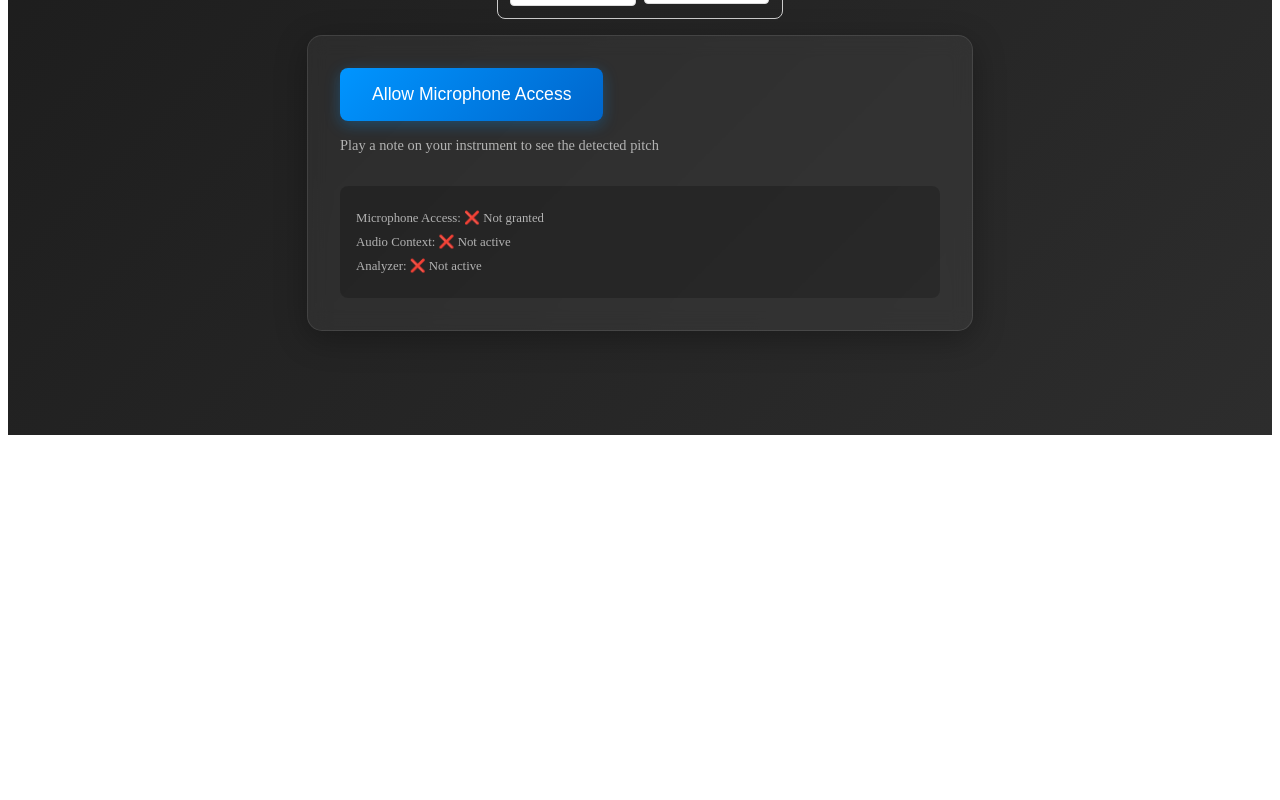
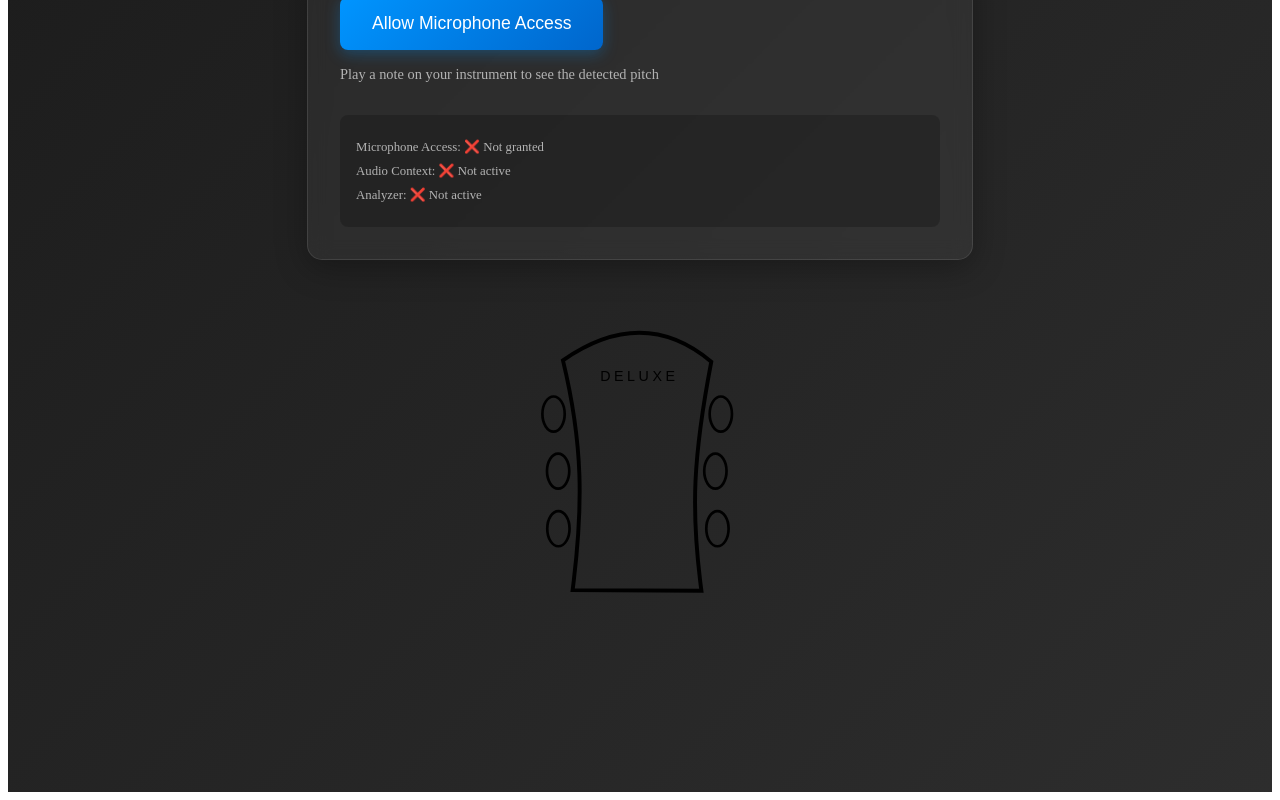
Before and after one commit to TimWallaceDev/Tuner, a React (Vite) app: page / in a window 1280 px wide. Shown: the part 437-1237 px from the top of the page. Before the commit the page ends 880 px from the top, so only its background shows below. Built offline with nearby package versions, Linux system fonts and the light colour scheme.

Commit message:
add headstock graphic to home page

```diff
--- /dev/null
+++ b/src/Components/HeadStock.jsx
@@ -0,0 +1,255 @@
+import { useState } from "react";
+
+export function Headstock({ instrument }) {
+
+    console.log(instrument)
+
+    const [activeString, setActiveString] = useState(null);
+
+    const handlePegClick = (stringId) => {
+        setActiveString(activeString === stringId ? null : stringId);
+    };
+
+    const getPegFill = (stringId) => {
+        return activeString === stringId ? '#10B981' : 'transparent';
+    };
+
+    const getPegStroke = (stringId) => {
+        return activeString === stringId ? '#10B981' : '#000000';
+    };
+
+    if (instrument === "guitar") {
+        return (
+            <svg
+                width="400"
+                height="500"
+                viewBox="0 0 210 297"
+                version="1.1"
+                className="max-w-full h-auto"
+            >
+                {/* Headstock body */}
+                <path
+                    style={{
+                        fill: 'transparent',
+                        stroke: '#000000',
+                        strokeWidth: 2.32518,
+                        strokeOpacity: 1
+                    }}
+                    d="M 64.966777,196.10263 C 71.461204,145.30912 71.1023,108.89707 59.233186,59.622389 92.33014,36.651029 121.3659,38.595133 147.33328,60.457796 136.71351,115.96824 134.97312,147.97916 141.47749,196.43849 Z"
+                />
+
+                {/* Left side tuning pegs (strings 6, 5, 4) */}
+                <ellipse
+                    id="peg-6"
+                    style={{
+                        fill: getPegFill(6),
+                        stroke: getPegStroke(6),
+                        strokeWidth: 1.58803,
+                        strokeOpacity: 1,
+                        cursor: 'pointer'
+                    }}
+                    cx="53.651386"
+                    cy="91.49115"
+                    rx="6.6219592"
+                    ry="10.405935"
+                    onClick={() => handlePegClick(6)}
+                />
+                <ellipse
+                    id="peg-5"
+                    style={{
+                        fill: getPegFill(5),
+                        stroke: getPegStroke(5),
+                        strokeWidth: 1.58803,
+                        strokeOpacity: 1,
+                        cursor: 'pointer'
+                    }}
+                    cx="56.369587"
+                    cy="125.40166"
+                    rx="6.6219592"
+                    ry="10.405935"
+                    onClick={() => handlePegClick(5)}
+                />
+                <ellipse
+                    id="peg-4"
+                    style={{
+                        fill: getPegFill(4),
+                        stroke: getPegStroke(4),
+                        strokeWidth: 1.58803,
+                        strokeOpacity: 1,
+                        cursor: 'pointer'
+                    }}
+                    cx="56.531563"
+                    cy="159.61275"
+                    rx="6.6219592"
+                    ry="10.405935"
+                    onClick={() => handlePegClick(4)}
+                />
+
+                {/* Right side tuning pegs (strings 3, 2, 1) */}
+                <ellipse
+                    id="peg-3"
+                    style={{
+                        fill: getPegFill(3),
+                        stroke: getPegStroke(3),
+                        strokeWidth: 1.58803,
+                        strokeOpacity: 1,
+                        cursor: 'pointer'
+                    }}
+                    cx="151"
+                    cy="159.61275"
+                    rx="6.6219592"
+                    ry="10.405935"
+                    onClick={() => handlePegClick(3)}
+                />
+                <ellipse
+                    id="peg-2"
+                    style={{
+                        fill: getPegFill(2),
+                        stroke: getPegStroke(2),
+                        strokeWidth: 1.58803,
+                        strokeOpacity: 1,
+                        cursor: 'pointer'
+                    }}
+                    cx="149.78"
+                    cy="125.40166"
+                    rx="6.6219592"
+                    ry="10.405935"
+                    onClick={() => handlePegClick(2)}
+                />
+                <ellipse
+                    id="peg-1"
+                    style={{
+                        fill: getPegFill(1),
+                        stroke: getPegStroke(1),
+                        strokeWidth: 1.58803,
+                        strokeOpacity: 1,
+                        cursor: 'pointer'
+                    }}
+                    cx="153"
+                    cy="91.49115"
+                    rx="6.6219592"
+                    ry="10.405935"
+                    onClick={() => handlePegClick(1)}
+                />
+
+                {/* Brand text */}
+                <text
+                    style={{
+                        fontSize: '8.46667px',
+                        letterSpacing: '2.11667px',
+                        fill: '#000000',
+                        stroke: 'none',
+                        fontFamily: 'Arial, sans-serif'
+                    }}
+                    x="81.355515"
+                    y="71.895561"
+                >
+                    DELUXE
+                </text>
+            </svg>
+        )
+    }
+    else if (instrument === "ukulele") {
+        return (
+            <svg
+                width="400"
+                height="300"
+                viewBox="0 0 210 200"
+                version="1.1"
+                className="max-w-full h-auto"
+            >
+                {/* Ukulele headstock body */}
+                <path
+                    style={{
+                        fill: 'transparent',
+                        stroke: '#000000',
+                        strokeWidth: 2.00995,
+                        strokeOpacity: 1
+                    }}
+                    d="M 65.903438,153.63488 C 72.422368,115.82269 72.06211,88.716492 60.148215,52.034969 93.37004,34.934412 122.51535,36.381661 148.5807,52.65687 137.92087,93.980479 136.17391,117.81035 142.70282,153.8849 Z"
+                />
+
+                {/* Left side tuning pegs (strings 4, 3) */}
+                <ellipse
+                    id="peg-4"
+                    style={{
+                        fill: getPegFill(4),
+                        stroke: getPegStroke(4),
+                        strokeWidth: 1.58803,
+                        strokeOpacity: 1,
+                        cursor: 'pointer'
+                    }}
+                    cx="53.651386"
+                    cy="91.49115"
+                    rx="6.6219592"
+                    ry="10.405935"
+                    onClick={() => handlePegClick(4)}
+                />
+                <ellipse
+                    id="peg-3"
+                    style={{
+                        fill: getPegFill(3),
+                        stroke: getPegStroke(3),
+                        strokeWidth: 1.58803,
+                        strokeOpacity: 1,
+                        cursor: 'pointer'
+                    }}
+                    cx="56.369587"
+                    cy="125.40166"
+                    rx="6.6219592"
+                    ry="10.405935"
+                    onClick={() => handlePegClick(3)}
+                />
+
+                {/* Right side tuning pegs (strings 2, 1) */}
+                <ellipse
+                    id="peg-2"
+                    style={{
+                        fill: getPegFill(2),
+                        stroke: getPegStroke(2),
+                        strokeWidth: 1.58803,
+                        strokeOpacity: 1,
+                        cursor: 'pointer'
+                    }}
+                    cx="149.78"
+                    cy="125.40166"
+                    rx="6.6219592"
+                    ry="10.405935"
+                    onClick={() => handlePegClick(2)}
+                />
+                <ellipse
+                    id="peg-1"
+                    style={{
+                        fill: getPegFill(1),
+                        stroke: getPegStroke(1),
+                        strokeWidth: 1.58803,
+                        strokeOpacity: 1,
+                        cursor: 'pointer'
+                    }}
+                    cx="152.5"
+                    cy="91.49115"
+                    rx="6.6219592"
+                    ry="10.405935"
+                    onClick={() => handlePegClick(1)}
+                />
+
+                {/* Brand text */}
+                <text
+                    style={{
+                        fontSize: '8.46667px',
+                        letterSpacing: '2.11667px',
+                        fill: '#000000',
+                        stroke: 'none',
+                        fontFamily: 'Arial, sans-serif'
+                    }}
+                    x="81.355515"
+                    y="71.895561"
+                >
+                    DELUXE
+                </text>
+            </svg>
+        )
+    }
+
+    return <div>Graphics coming soon...</div>
+}
--- a/src/Pages/HomePage/HomePage.jsx
+++ b/src/Pages/HomePage/HomePage.jsx
@@ -3,6 +3,7 @@ import './HomePage.scss';
 import TunerDisplay from '../../Components/TunerDisplay';
 // import { ARC_SEGMENTS, MAX_POINTER_CENTS } from '../../constants/tuner'; // Only if used directly in HomePage JSX
 import { NOTE_FREQUENCIES, INSTRUMENTS_DATA } from '../../data/tuningData';
+import { Headstock } from '../../Components/HeadStock';
 
 
 const HomePage = () => {
@@ -293,6 +294,8 @@ const HomePage = () => {
           <p>Analyzer: {analyserRef.current ? '✅ Active' : '❌ Not active'}</p>
         </div>
       </div>
+
+      <Headstock instrument={selectedInstrumentKey} />
     </div>
   );
 };
```
Also changed, not shown: src/assets/HEADSTOCK.svg (added).
